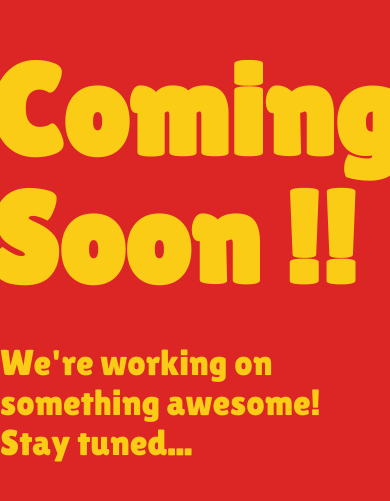
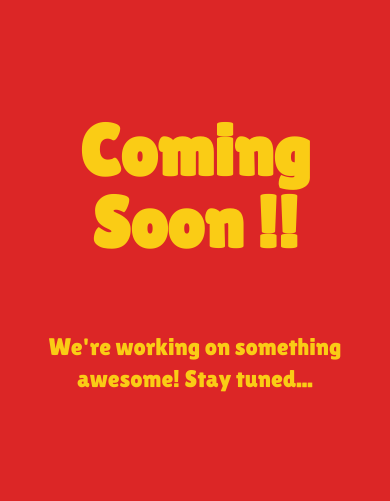
Before and after one commit to Harshal-7/vinox-technologies, a Next.js app: page /comingsoon in a window 390 px wide. Shown: the part 167-668 px from the top of the page. Built offline with nearby package versions, Linux system fonts and the light colour scheme.

Commit message:
comingsoonpage responsive styling

```diff
--- a/app/(pages)/comingsoon/page.tsx
+++ b/app/(pages)/comingsoon/page.tsx
@@ -36,14 +36,20 @@ const ComingSoon = () => {
   return (
     <div
       className={cn(
-        "flex flex-col gap-10 items-center justify-center w-full h-screen bg-red-600",
+        "flex flex-col flex-wrap gap-10 items-center justify-center w-full h-screen bg-red-600",
         font.className
       )}
     >
-      <div ref={container1} className=" text-9xl font-bold text-yellow-400">
-        Coming Soon !!
+      <div
+        ref={container1}
+        className="text-7xl sm:text-9xl font-bold text-yellow-400 p-4 text-center"
+      >
+        Coming <br /> Soon !!
       </div>
-      <p ref={container2} className=" text-4xl text-yellow-400">
+      <p
+        ref={container2}
+        className="text-2xl md:text-4xl text-yellow-400 p-4 text-center"
+      >
         We&apos;re working on something awesome! Stay tuned...
       </p>
     </div>
```
